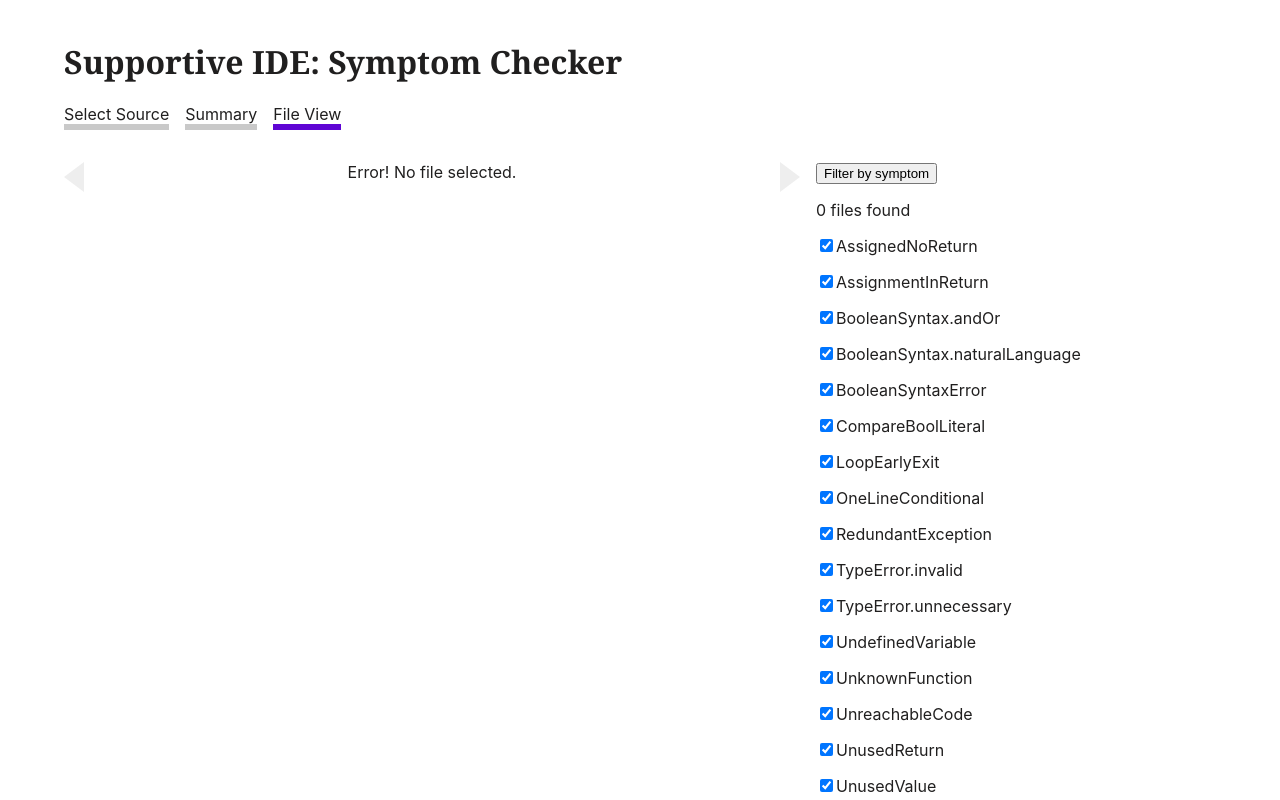
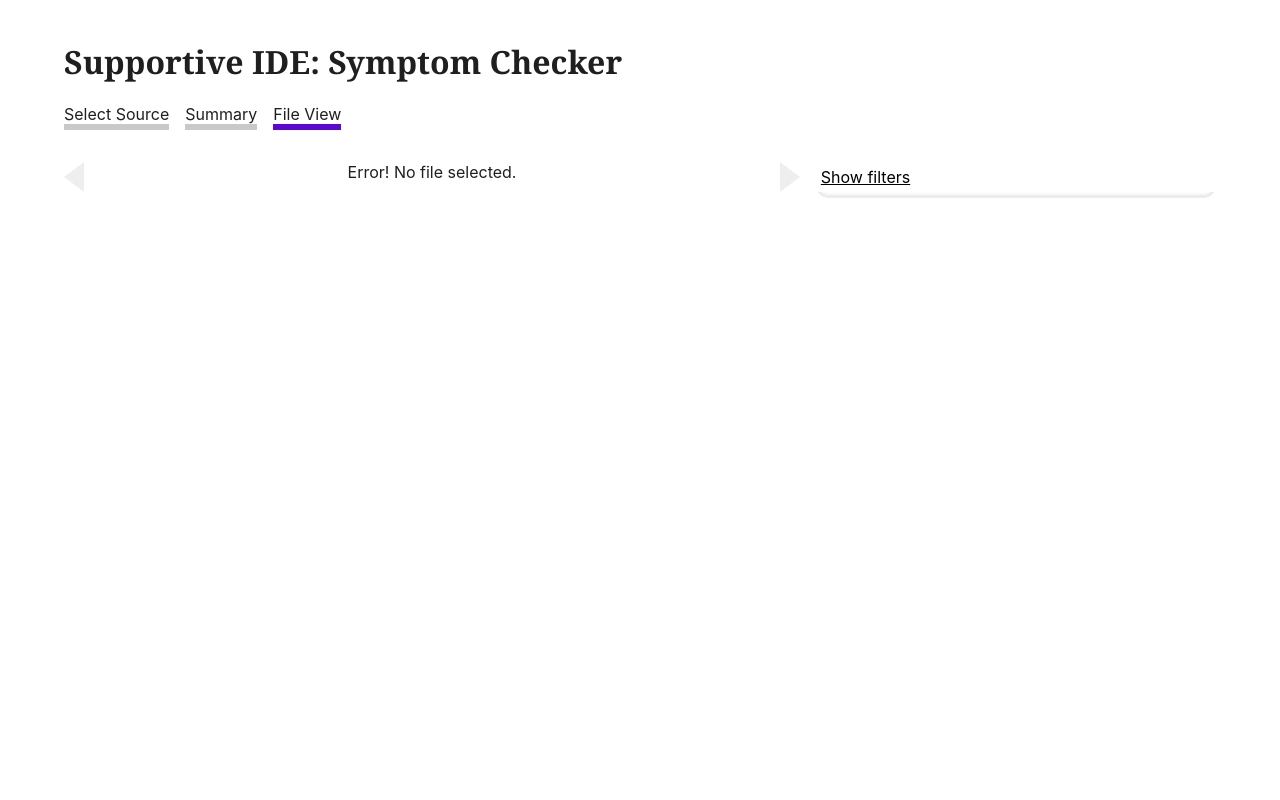
Before and after one commit to ace01603/symptom-checker, a React (Create React App) app: page /file-view in a window 1280 px wide. Shown: the top 800 px of the page. Built offline with nearby package versions, Linux system fonts and the light colour scheme.

Commit message:
close #6

```diff
--- a/src/components/FileNavigation.js
+++ b/src/components/FileNavigation.js
@@ -1,5 +1,6 @@
+import { useState } from "react";
 import { useDispatch, useSelector } from "react-redux";
-import { setActiveFile, showNextFile, showPrevFile, toggleFilter } from "../redux/sourceReducer";
+import { setActiveFile, showNextFile, showPrevFile, toggleFilter, setAllFilters } from "../redux/sourceReducer";
 
 
 
@@ -10,7 +11,10 @@ const FileNavigation = () => {
     const activeFile = useSelector(state => state.source.activeFile);
     const filterStatus = useSelector(state => state.source.filters);
 
+    const [showFilter, setShowFilter] = useState(null);
+
     const btnClass = files.length === 0 ? "inactive" : "";
+    const filterClass = showFilter ? "show" : showFilter === false ? "hide" : "";
 
     const dispatch = useDispatch();
 
@@ -35,9 +39,15 @@ const FileNavigation = () => {
                 <button className={`step-button next ${btnClass}`} onClick={() => dispatch(showNextFile())}></button>
             </div>
             <div className="file-filters">
-                <button>Filter by symptom</button>
-                <p>{files.length} files found</p>
-                <div className="filter-container">
+                <button className="toggle-button" onClick={() => setShowFilter(!showFilter)}>{showFilter ? "Hide filters" : "Show filters"}</button>
+                <div className="toggle-container">
+                    <div className={`filter-container ${filterClass}`}>
+                        <div className="filter-controls">
+                            <button className="custom-btn" onClick={() => dispatch(setAllFilters(true))}>Select all</button>
+                            <button className="custom-btn" onClick={() => dispatch(setAllFilters(false))}>Clear selection</button>
+                        </div>
+                        <p>{Object.values(filterStatus).filter(val => val === true).length} options selected. Filter result: {filteredFiles.length} of {files.length} files</p>
+
                         {
                             Object.keys(filterStatus).map((symptom, index) =>
                                 <p key={index}>
@@ -51,6 +61,7 @@ const FileNavigation = () => {
                     </div>
                 </div>
             </div>
+        </div>
     )
 }
 
--- a/src/components/FileUploader.js
+++ b/src/components/FileUploader.js
@@ -9,7 +9,7 @@ const FileUploader = ({onFileRead, isSelected, isActive}) => {
     return (
         <div className="button-section">
             <p>
-                <label className={`file-upload-mask ${!isActive && "disabled"}`}>
+                <label className={`custom-btn ${!isActive && "disabled"}`}>
                     <input type="file" accept=".py" onChange={e => onFileRead(e, "FILE")} />
                     Select File
                 </label>
--- a/src/components/FolderUploader.js
+++ b/src/components/FolderUploader.js
@@ -7,7 +7,7 @@ const FolderUploader = ({onFolderRead, isSelected, isActive}) => {
     return (
         <div className="button-section">
             <p>
-                <label className={`file-upload-mask ${!isActive && "disabled"}`}>
+                <label className={`custom-btn ${!isActive && "disabled"}`}>
                     <input type="file" onChange={e => onFolderRead(e, "FOLDER")} webkitdirectory="true" />
                     Select Folder
                 </label>
--- a/src/content/symptomInfo.js
+++ b/src/content/symptomInfo.js
@@ -2,6 +2,7 @@ export const combinedSymptoms = {
     "BooleanSyntax.assignment": "BooleanSyntaxError",
     "BooleanSyntax.doubleOperators": "BooleanSyntaxError",
     "BooleanSyntax.outOfPlace": "BooleanSyntaxError",
+    "BooleanSyntax.andOr": "BooleanSyntaxError",
     "UnreachableCode.exhaustiveConditional": "UnreachableCode",
     "UnreachableCode.exitKeyword": "UnreachableCode",
     "UnreachableCode.whileTrue": "UnreachableCode"
--- a/src/index.css
+++ b/src/index.css
@@ -93,20 +93,35 @@ pre {
 }
 
 /** CUSTOM INPUTS **/
-.file-upload-mask {
+.custom-btn {
     cursor: pointer;
     background-color: var(--mid-neutral);
     padding: 0.5em;
     border-radius: 6px;
     margin-right: 1em;
+    font: inherit;
+    border: none;
 }
 
-.file-upload-mask.disabled {
+.toggle-button {
+    background: transparent;
+    padding: 0.3em;
+    text-decoration: underline;
+    border: none;
+    font:inherit;
+    cursor: pointer;
+}
+
+.toggle-button:hover {
+    color: var(--highlight);
+}
+
+.custom-btn.disabled {
     pointer-events: none;
     background-color: var(--light-neutral);
 }
 
-.file-upload-mask:hover, .file-upload-mask:focus {
+.custom-btn:hover, .custom-btn:focus {
     background-color: var(--highlight);
 }
 
@@ -396,3 +411,69 @@ ul.navigation {
 .results-table th, .results-table td {
     padding: 0.5em 1em;
 }
+
+/** FILTER **/
+.file-filters {
+    position: inherit;
+    width:400px;
+}
+
+.toggle-container {
+    position: absolute;
+    overflow-y: hidden;
+    overflow-x: visible;
+    height: 1000px;
+    width:400px;
+}
+
+.filter-container {
+    background-color: var(--light);
+    border: solid 1px var(--light-neutral);
+    border-radius: 12px;
+    box-shadow: 0px 0px 5px var(--mid-neutral) inset;
+    position:absolute;
+    overflow: hidden;
+    width:100%;
+    padding: 1em;
+    z-index: 1000;
+    top:-50em;
+    animation-duration: 0.5s;
+    animation-fill-mode: forwards;
+}
+
+.filter-controls {
+    display:flex;
+    width: 100%;
+    justify-content: right;
+}
+
+.filter-controls .custom-btn:last-child {
+    margin-right: 0em;
+}
+
+@keyframes slide-in {
+    from {
+        top: -50em;
+    }
+    to {
+        top: 0px;
+    }
+}
+
+@keyframes slide-out {
+    from {
+        top: 0px;
+    }
+    to {
+        top:-50em;
+    }
+}
+
+.show {
+    animation-name: slide-in;
+
+}
+
+.hide {
+    animation-name: slide-out;
+}
--- a/src/redux/sourceReducer.js
+++ b/src/redux/sourceReducer.js
@@ -60,6 +60,12 @@ const source = createSlice({
             state.filteredFiles = state.files.map((file, i) => meetsFilterCriteria(file, state.filters) ? i : -1)
                                              .filter(i => i >=0);
             state.activeFile = state.filteredFiles.length > 0 ? 0 : -1;
+        },
+        setAllFilters: (state, action) => {
+            state.filters = Object.fromEntries(createFilters().map(f => [f, Boolean(action.payload)]));
+            state.filteredFiles = state.files.map((file, i) => meetsFilterCriteria(file, state.filters) ? i : -1)
+                                             .filter(i => i >=0);
+            state.activeFile = state.filteredFiles.length > 0 ? 0 : -1;
         }
     },
     extraReducers: {
@@ -69,4 +75,4 @@ const source = createSlice({
 export default source.reducer;
 
 // Actions
-export const { setFiles, setActiveFile, showNextFile, showPrevFile, toggleFilter } = source.actions;
+export const { setFiles, setActiveFile, showNextFile, showPrevFile, toggleFilter, setAllFilters } = source.actions;
```
Lines whose indentation alone changed are shown as unchanged.
